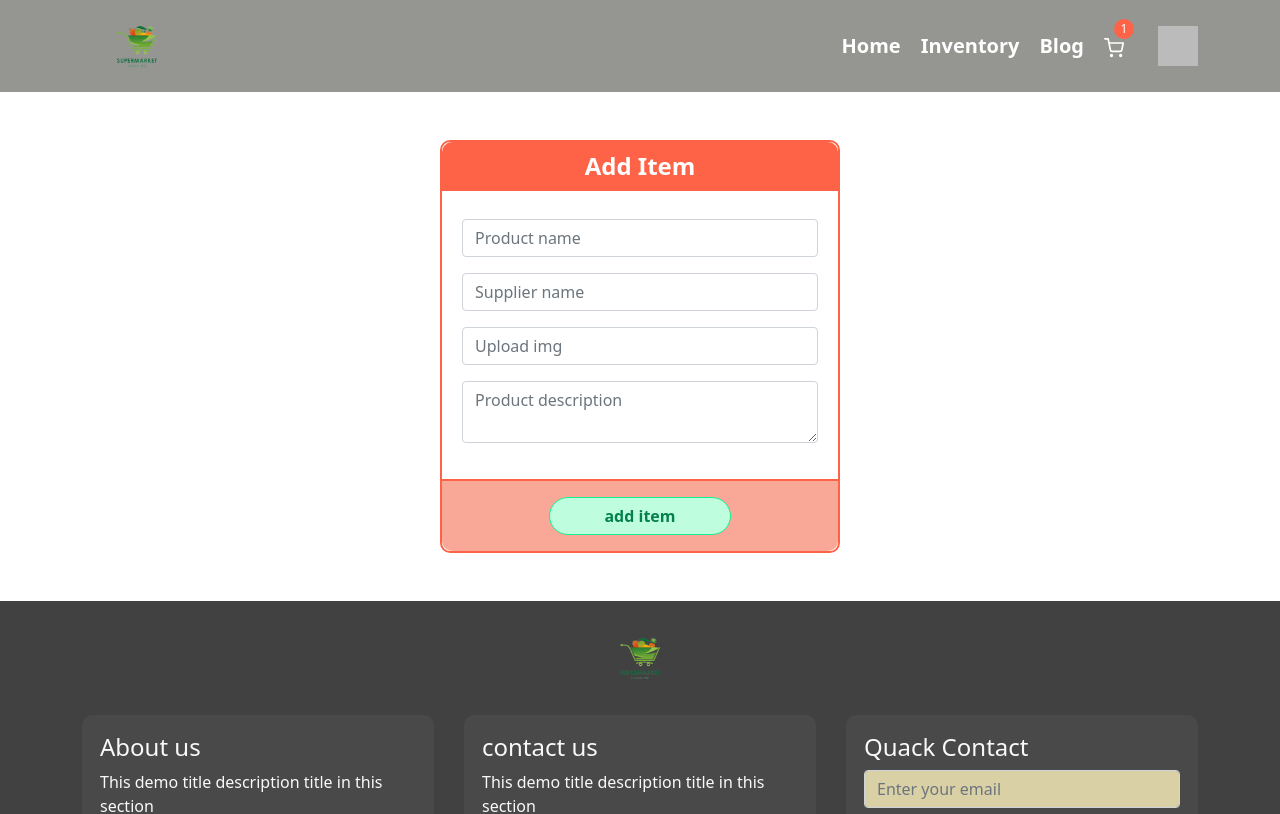
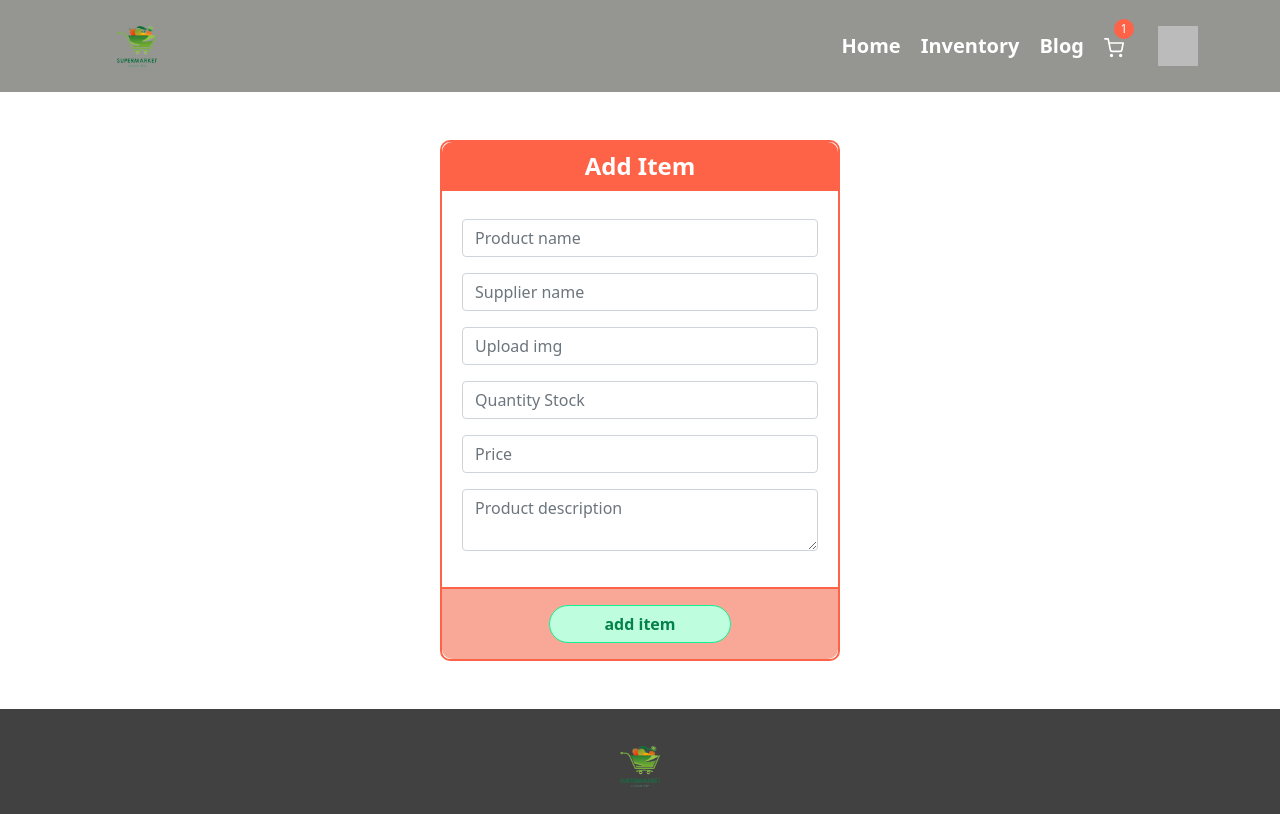
Before and after one commit to rohulaminwd/grosarys-stock-client, a React (Create React App) app: page /additem in a window 1280 px wide. Shown: the top 814 px of the page. Built offline with nearby package versions, Linux system fonts and the light colour scheme; no server answers; sample sign-in values are in the browser's storage.

Commit message:
additem sever and client

```diff
--- a/src/components/Cart/Cart.js
+++ b/src/components/Cart/Cart.js
@@ -1,6 +1,6 @@
 import React from 'react';
 import { Link } from 'react-router-dom';
-import {AiOutlineDelete} from 'react-icons/ai'
+import {FiDelete} from 'react-icons/fi'
 import './cart.css'
 
 const Cart = ({product}) => {
@@ -23,9 +23,7 @@ const Cart = ({product}) => {
                     <h5 className='fw-bold text-danger'>${price}</h5>
                 </div>
             </div>
-            <div className="h-100">
-                <div className='fs-1 text-danger my-0 py-0 fw-bold'><AiOutlineDelete /></div>
-            </div>
+            <div className='fs-3 delete-btn1 my-0 py-0 fw-bold'><FiDelete /></div>
         </div>
     );
 };
--- a/src/components/Cart/cart.css
+++ b/src/components/Cart/cart.css
@@ -55,11 +55,6 @@
     color: #05824c;
     border: 1px solid #11f290;
 }
-.delete-btn{
-    background-color: #fed1dd;
-    color: #71033a;
-    border: 1px solid #ffa6e7;
-}
 .quantity{
     border: 1px solid tomato;
     background-color: #fcd0c9;
--- a/src/hooks/useProducts.js
+++ b/src/hooks/useProducts.js
@@ -4,7 +4,7 @@ const useProducts = () => {
     const [product, setProduct] = useState([])
 
     useEffect(() => {
-        fetch("product.json")
+        fetch("http://localhost:5000/product")
         .then(res => res.json())
         .then(data => setProduct(data))
     }, [])
--- a/src/pages/AddItem/AddItem.js
+++ b/src/pages/AddItem/AddItem.js
@@ -1,19 +1,52 @@
 import React from 'react';
+import './AddItem.css'
 
 const AddItem = () => {
+
+    const hendelProductAdd = (e) => {
+        e.preventDefault();
+        const name = e.target.name.value;
+        const seller = e.target.seller.value;
+        const img = e.target.img.value;
+        const stock = e.target.stock.value;
+        const price = e.target.price.value;
+        const title = e.target.title.value;
+        const product = {name, seller, img, stock, price, title}
+        console.log(product)
+
+        // send data to the server
+        fetch('http://localhost:5000/product', {
+            method: 'POST',
+            headers: {
+                'content-type': 'application/json'
+            },
+            body: JSON.stringify(product)
+        })
+        .then (res => res.json())
+        .then (data => {
+            console.log('SUCCESS DATA LOADE',data)
+            e.target.reset();
+            alert('product added successfully')
+        })
+
+    }
     return (
         <div>
             <div className="update-item my-5">
                 <h4 className='update-header'>Add Item</h4>
-                <form action="">
-                    <input type="text" name='name' className='form-control mb-3' placeholder='Product name' required />
-                    <input type="text" name='supplier' className='form-control mb-3' placeholder='Supplier name' required />
-                    <input type="text" name='img' className='form-control mb-3' placeholder='Upload img' required />
-                    <textarea type="text" name='description' className='form-control mb-3' cols="5" rows="2" placeholder='Product description' required />
+                <form onSubmit={hendelProductAdd} action="">
+                    <div className="form-item">
+                        <input type="text" name='name' className='form-control mb-3' placeholder='Product name' required />
+                        <input type="text" name='seller' className='form-control mb-3' placeholder='Supplier name' required />
+                        <input type="text" name='img' className='form-control mb-3' placeholder='Upload img' required />
+                        <input type="number" name='stock' className='form-control mb-3' placeholder='Quantity Stock' required />
+                        <input type="number" name='price' className='form-control mb-3' placeholder='Price' required />
+                        <textarea type="text" name='title' className='form-control mb-3' cols="5" rows="2" placeholder='Product description' required />
+                    </div>
+                    <div className="d-flex align-items-center justify-content-between p-3 link-item">
+                        <button type="submit" className='btn w-50 mx-auto cart-btn fw-bold rounded-pill'>add item</button>
+                    </div>
                 </form>
-                <div className="d-flex align-items-center justify-content-between p-3 link-item">
-                    <button type='submit' className='btn w-50 mx-auto cart-btn fw-bold rounded-pill'>add item</button>
-                </div>
             </div>
         </div>
     );
--- a/src/pages/Home/Home.js
+++ b/src/pages/Home/Home.js
@@ -12,6 +12,7 @@ import './Home.css'
 
 const Home = ({handleUpdate}) => {
     const [product, setProduct] = useProducts()
+    console.log(product.length)
 
     return (
         <div>
@@ -54,6 +55,7 @@ const Home = ({handleUpdate}) => {
                         </div>)
                     }
                 </div>
+                <h1>all item: {product.length}</h1>
                 <Link className='btn btn-primary fw-bold mt-5' to='/inventory'>Manage Inventory</Link>
             </div>
 
--- a/src/pages/Inventory/Inventory.css
+++ b/src/pages/Inventory/Inventory.css
@@ -29,3 +29,12 @@
     grid-template-columns: 1fr;
     grid-gap: 10px;
 }
+.delete-btn{
+    position: absolute;
+    right: 10px;
+    top: 0;
+    color: brown;
+    font-weight: 700;
+    font-size: 20px;
+    cursor: pointer;
+}
--- a/src/pages/UpdateItem/UpdaeteItem.js
+++ b/src/pages/UpdateItem/UpdaeteItem.js
@@ -34,7 +34,7 @@ const UpdaeteItem = ({updateProduct}) => {
                 <div className="col-md-5">
                     <div className="update-item">
                         <h4 className='update-header'>Update Quantity and Link</h4>
-                        <form action="" className=''>
+                        <form action="" className='form-item'>
                             <div className="update-quantity">
                                 <input type="text" name='name' className='quantity-input' placeholder='Quantity' required />
                                 <input className='quantity-btn btn btn-danger' type="submit" value="Add Quantity" />
--- a/src/pages/UpdateItem/Update.css
+++ b/src/pages/UpdateItem/Update.css
@@ -13,11 +13,8 @@
     border: 2px solid tomato;
     box-sizing: border-box;
 }
-.update-item form{
+.update-item .form-item{
     box-sizing: border-box !important;
-    /* display: flex;
-    align-items: center;
-    justify-content: center !important; */
     padding: 20px;
 }
 
```
Also changed, not shown: firebase.json (added), src/pages/Home/Home.css (line endings or trailing spaces), 1 other file (tests, documents, lock files or other folders).
